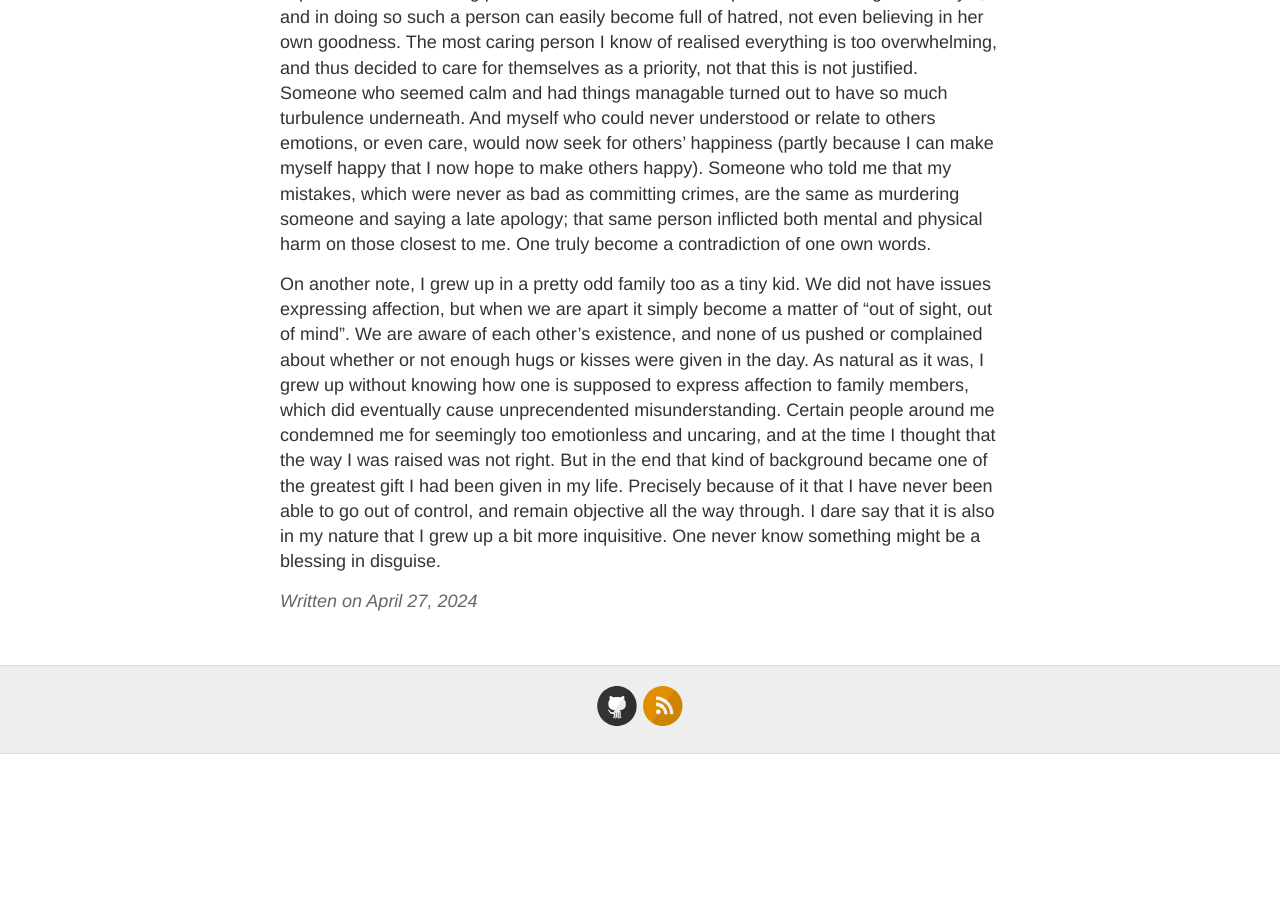
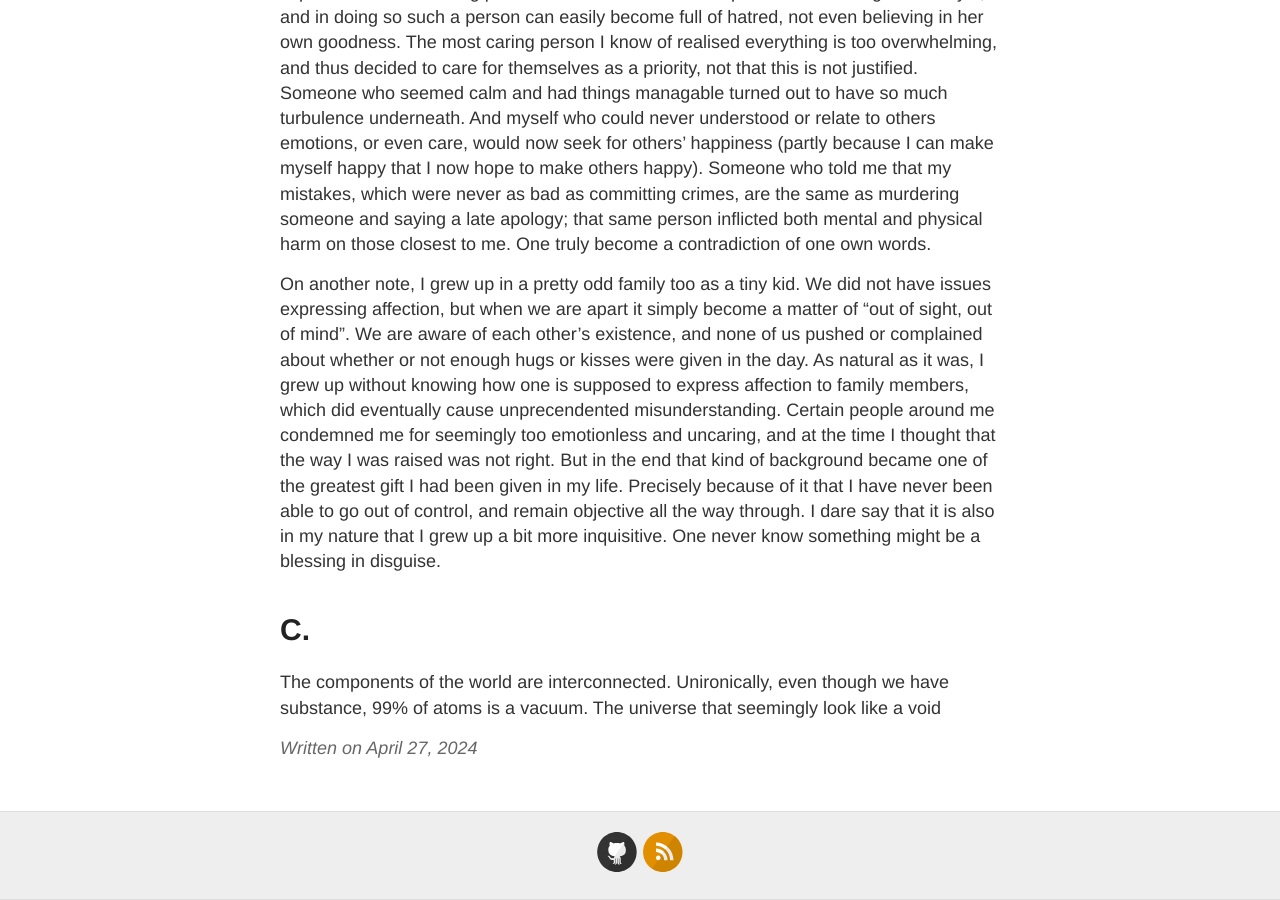
Before and after one commit to theduckshepherd/theduckshepherd.github.io, a Jekyll site: the page built from _posts/2024-04-27-discussion-this-world-is-a-contradiction.md, in a window 1280 px wide and 900 px high, scrolled down 2764 px. Built offline with Jekyll 4.4.1, drawn with Linux system fonts in a browser that asks for light colours; before the commit the page ends 3518 px from its top, so only the background shows below that.

Commit message:
Update 2024-04-27-discussion-this-world-is-a-contradiction.md

```diff
--- a/_posts/2024-04-27-discussion-this-world-is-a-contradiction.md
+++ b/_posts/2024-04-27-discussion-this-world-is-a-contradiction.md
@@ -28,3 +28,6 @@ Admittedly, the contradiction of truth renders all of our judgements inconsequen
 In saving someone we turn our back against others. In upholding absolute, universal justice, one risks becoming a dictator. Even in my own short life on this planet, everyone around me present many contradictions in themselves that might just make my head explode. The most loving person I know of is most susceptible to the feelings of betrayal, and in doing so such a person can easily become full of hatred, not even believing in her own goodness. The most caring person I know of realised everything is too overwhelming, and thus decided to care for themselves as a priority, not that this is not justified. Someone who seemed calm and had things managable turned out to have so much turbulence underneath. And myself who could never understood or relate to others emotions, or even care, would now seek for others' happiness (partly because I can make myself happy that I now hope to make others happy). Someone who told me that my mistakes, which were never as bad as committing crimes, are the same as murdering someone and saying a late apology; that same person inflicted both mental and physical harm on those closest to me. One truly become a contradiction of one own words.
 
 On another note, I grew up in a pretty odd family too as a tiny kid. We did not have issues expressing affection, but when we are apart it simply become a matter of "out of sight, out of mind". We are aware of each other's existence, and none of us pushed or complained about whether or not enough hugs or kisses were given in the day. As natural as it was, I grew up without knowing how one is supposed to express affection to family members, which did eventually cause unprecendented misunderstanding. Certain people around me condemned me for seemingly too emotionless and uncaring, and at the time I thought that the way I was raised was not right. But in the end that kind of background became one of the greatest gift I had been given in my life. Precisely because of it that I have never been able to go out of control, and remain objective all the way through. I dare say that it is also in my nature that I grew up a bit more inquisitive. One never know something might be a blessing in disguise.
+
+# C.
+The components of the world are interconnected. Unironically, even though we have substance, 99% of atoms is a vacuum. The universe that seemingly look like a void
```
